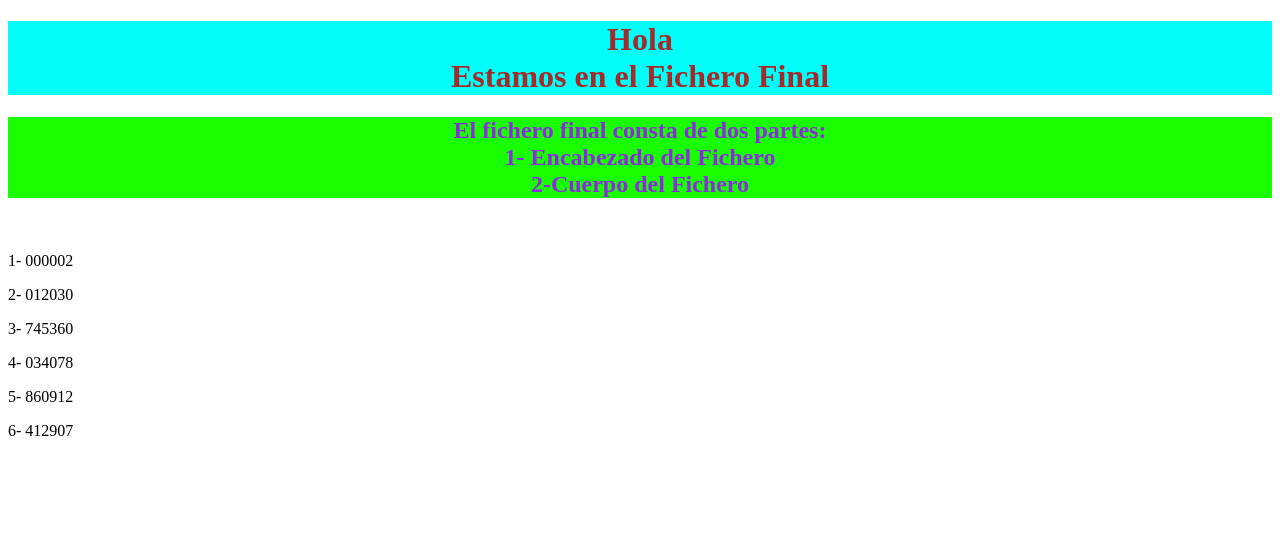
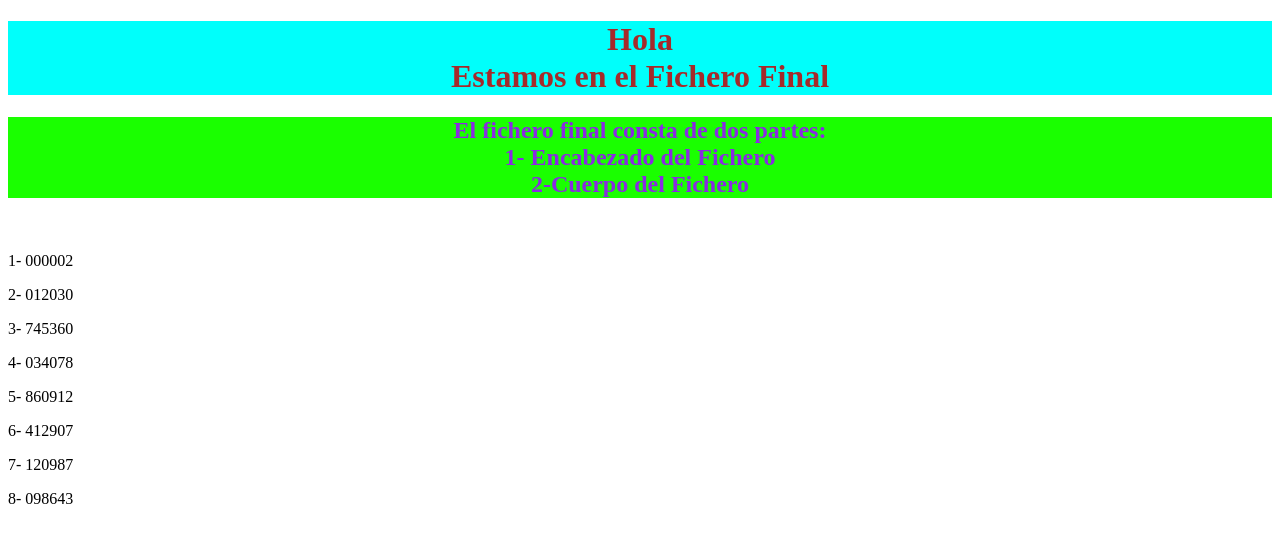
Before and after one commit to AntonioCruzGlez/prueba, a plain HTML site: page css/FF.html in a window 1280 px wide. Drawn offline with Linux system fonts and the light colour scheme.

Commit message:
Merge con el Stash

```diff
--- a/css/FF.html
+++ b/css/FF.html
@@ -14,5 +14,7 @@
     <p>4- 034078</p>
     <p>5- 860912</p>
     <p>6- 412907</p>
+    <p>7- 120987</p>
+    <p>8- 098643</p>
 </body>
 </html>
```
